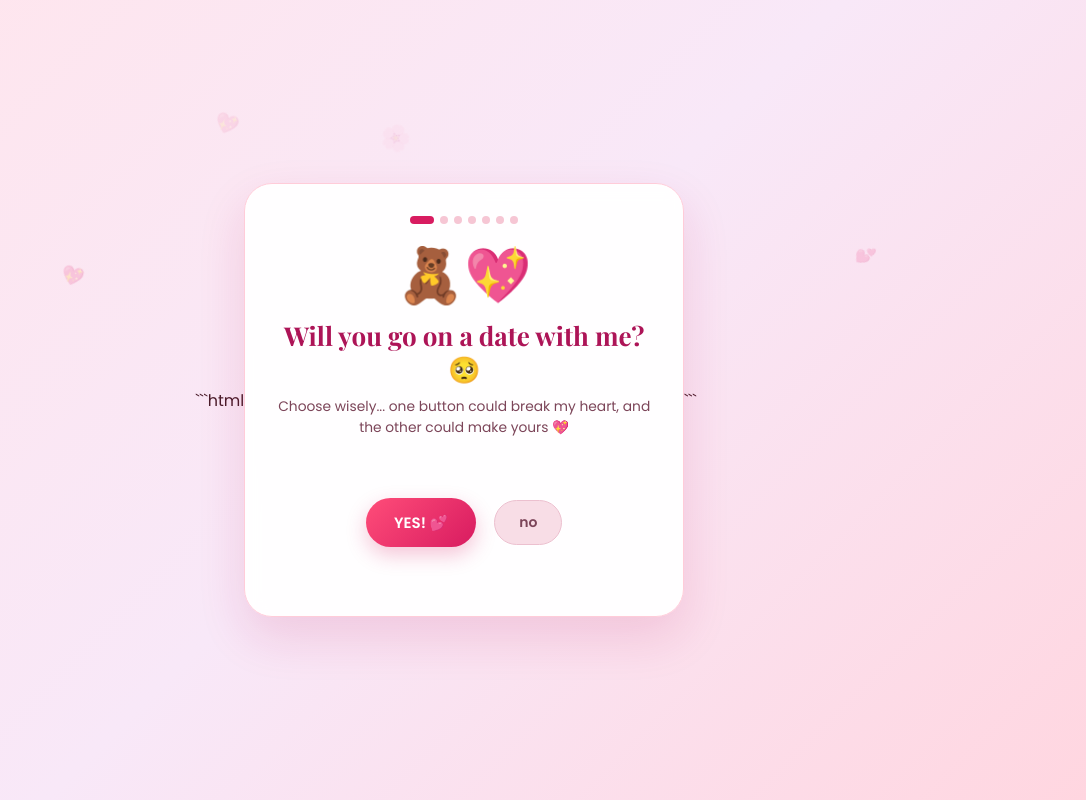
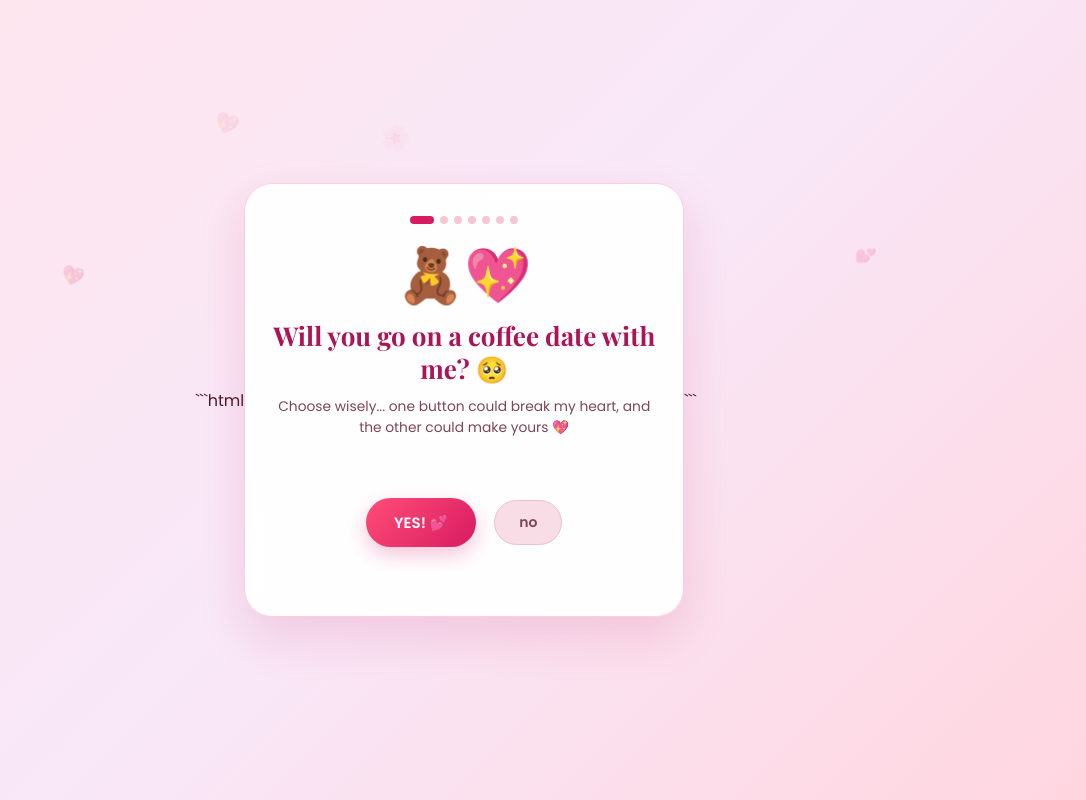
Before and after one commit to siddhantbais567/scan-me, a plain HTML site: page index.html in a window 1280 px wide. Shown: the whole page, without its empty margins (194-1280 px from the left). Drawn offline with nearby package versions, Linux system fonts and the light colour scheme; a web font is replaced by a local one.

```diff
--- a/index.html
+++ b/index.html
@@ -447,7 +447,7 @@
     <!-- STEP 1: Romantic Question & Bounded Evasive NO Button -->
     <section class="step active" id="step1">
       <div class="hero-icon">🧸💖</div>
-      <h1>Will you go on a date with me? 🥺</h1>
+      <h1>Will you go on a coffee date with me? 🥺</h1>
       <p class="subtext">Choose wisely... one button could break my heart, and the other could make yours 💖</p>
 
       <div class="button-arena" id="buttonArena">
```
